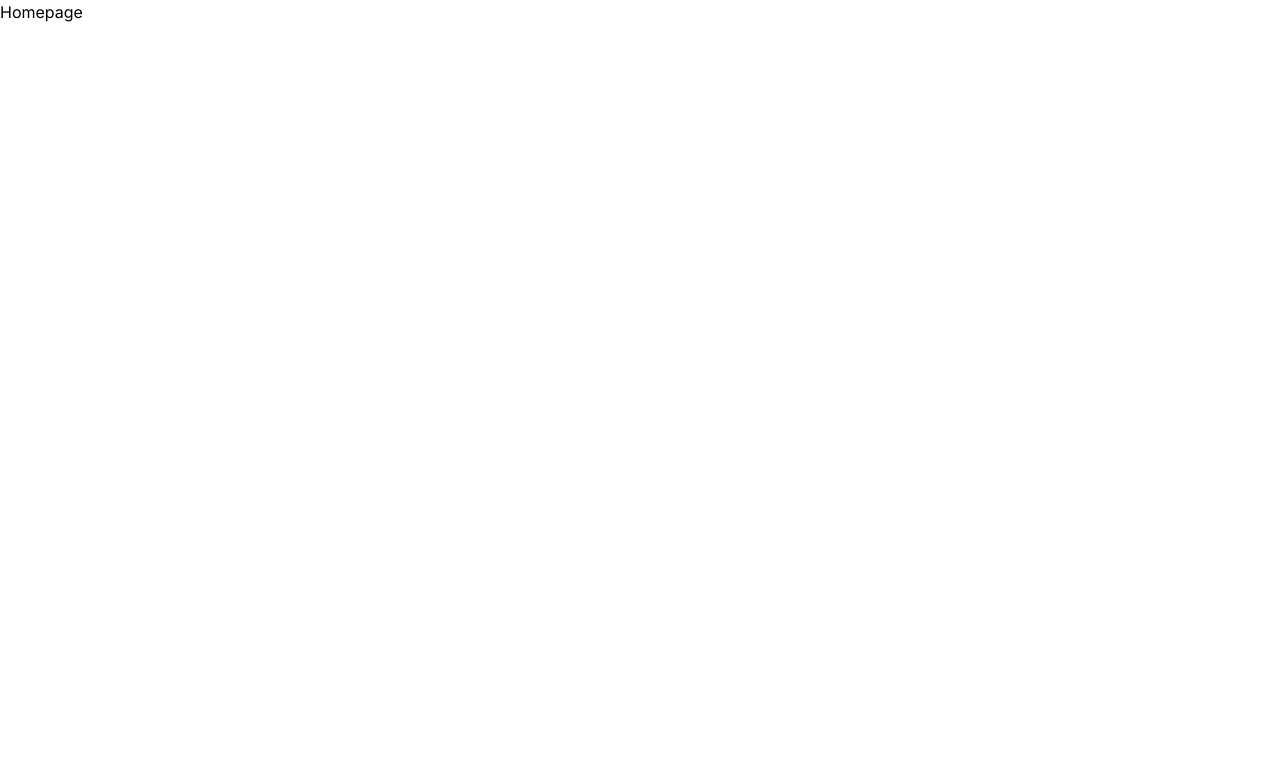
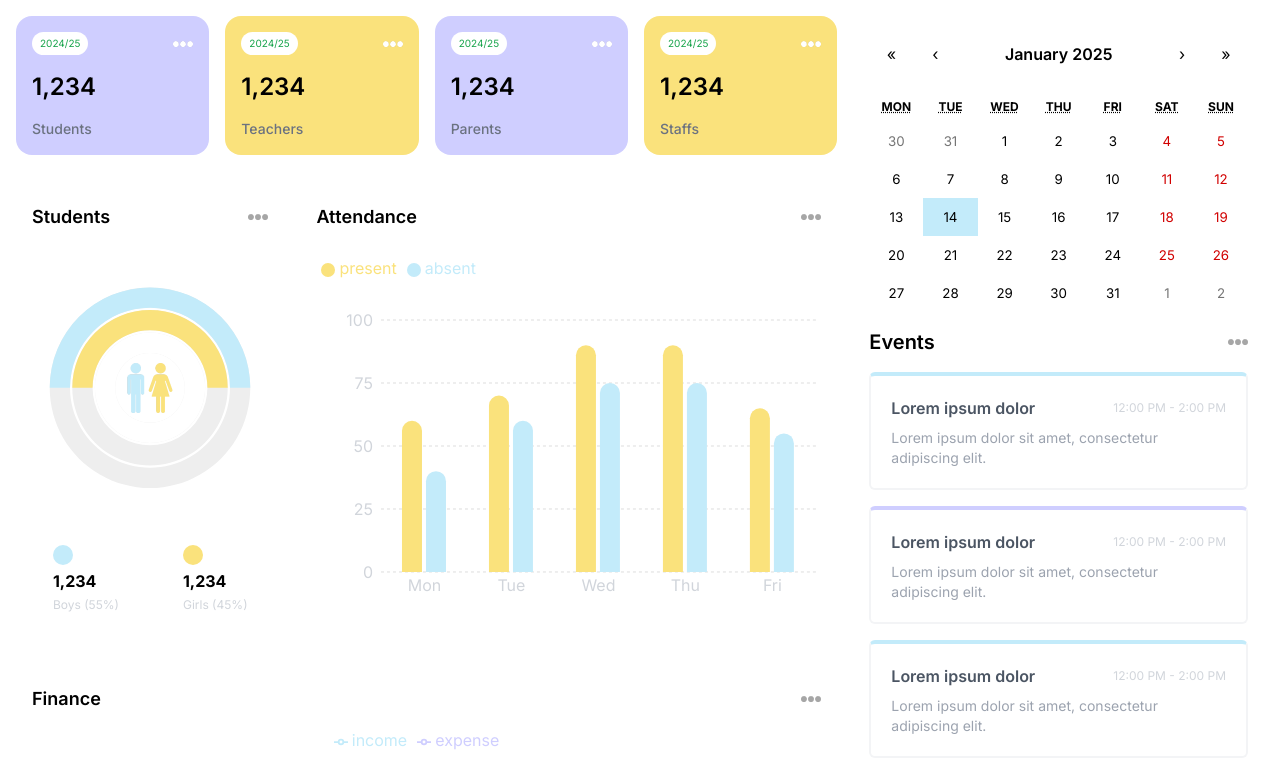
Before and after one commit to frank-shema/nextappfrontendonly, a Next.js app: page / in a window 1280 px wide. Shown: the top 774 px of the page. Built offline with nearby package versions, Linux system fonts and the light colour scheme.

Commit message:
about to be finalized

```diff
--- a/src/app/page.tsx
+++ b/src/app/page.tsx
@@ -1,6 +1,8 @@
+
+import AdminPage from "./(dashboard)/admin/page"
 const Homepage = () => {
   return (
-    <div className=''>Homepage</div>
+    <div className=''><AdminPage/></div>
   )
 }
 
```
